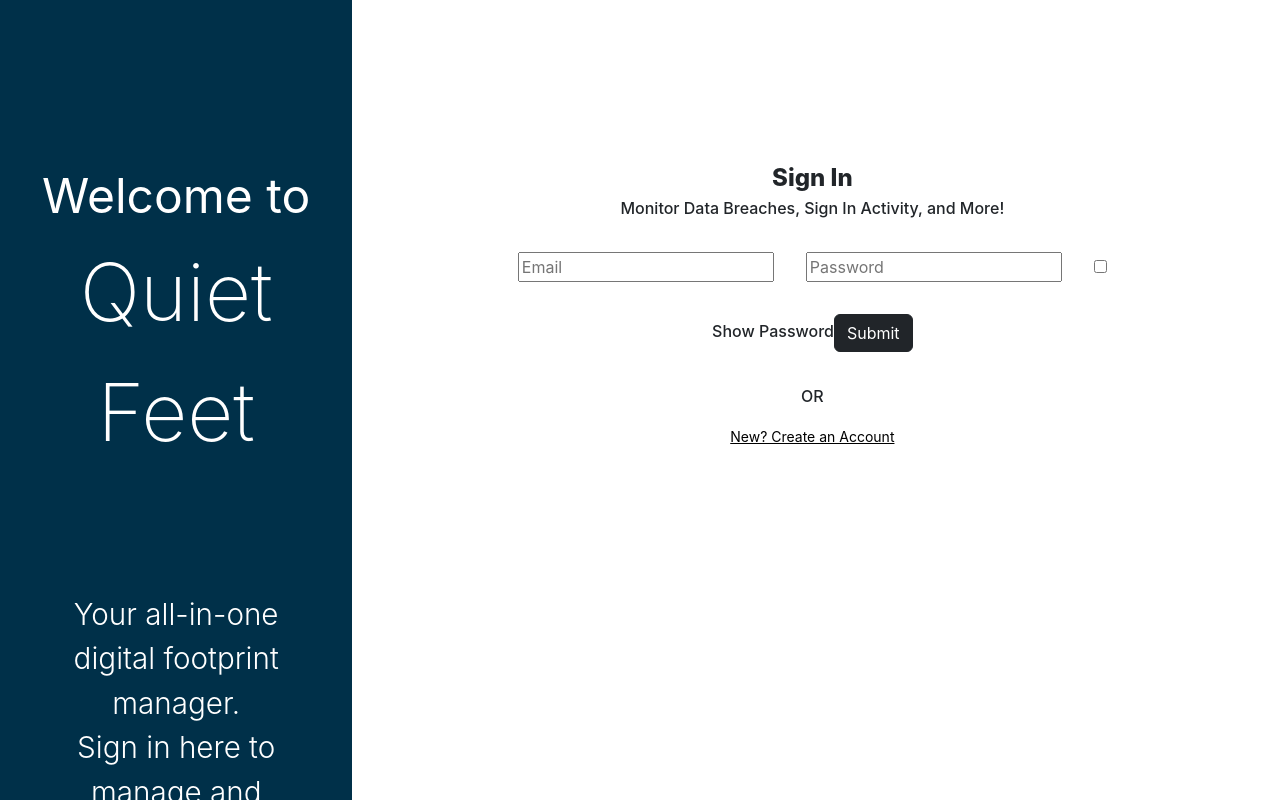
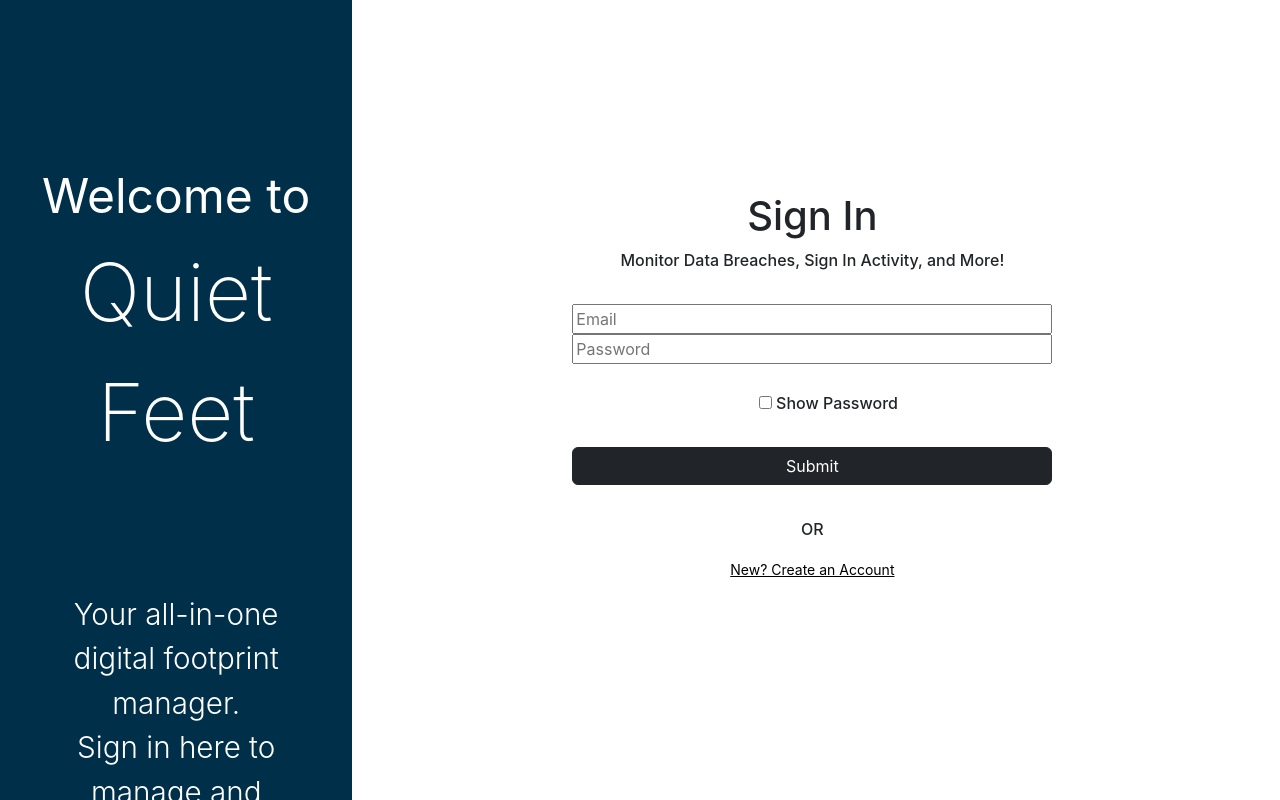
Before and after one commit to V-Rubio/quiet-feet-AS-Final, a React (Create React App) app: page /login in a window 1280 px wide. Built offline with nearby package versions, Linux system fonts and the light colour scheme.

Commit message:
Styling Signup

```diff
--- a/src/components/Login.js
+++ b/src/components/Login.js
@@ -82,9 +82,9 @@ function Login() {
         </div>
       </div>
       <div className="signInForm">
-        <div className="">
+        <div className="smallMarginTop">
           <div id="siText">
-            <label> Sign In</label>
+            <h1> Sign In</h1>
           </div>
           <div>
             <label>Monitor Data Breaches, Sign In Activity, and More!</label>
@@ -93,7 +93,7 @@ function Login() {
             <div className="leftAlignLabels">
               {/* Sign In Form */}
               <div className="login">
-                <form action="POST">
+                <form action="POST" className="createColumn">
                   <input
                     type="email"
                     onChange={(e) => {
@@ -102,7 +102,6 @@ function Login() {
                     placeholder="Email"
                   />
                   <input
-                    className="smallMarginLeft"
                     type="password"
                     id="password"
                     onChange={(e) => {
@@ -111,14 +110,14 @@ function Login() {
                     placeholder="Password"
                   />
                   {/* Checkbox shows password that was typed */}
-                  <input
+                  <div><input
                     type="checkbox"
-                    className="smallMarginLeft"
+                    className="smallMarginLeft smallMarginTop"
                     onChange={(e) => {
                       showPassword();
                     }}
                   />{" "}
-                  Show Password
+                  Show Password</div>
                   <Button
                     type="submit"
                     className="smallMarginTop smallMarginBottom"
```
